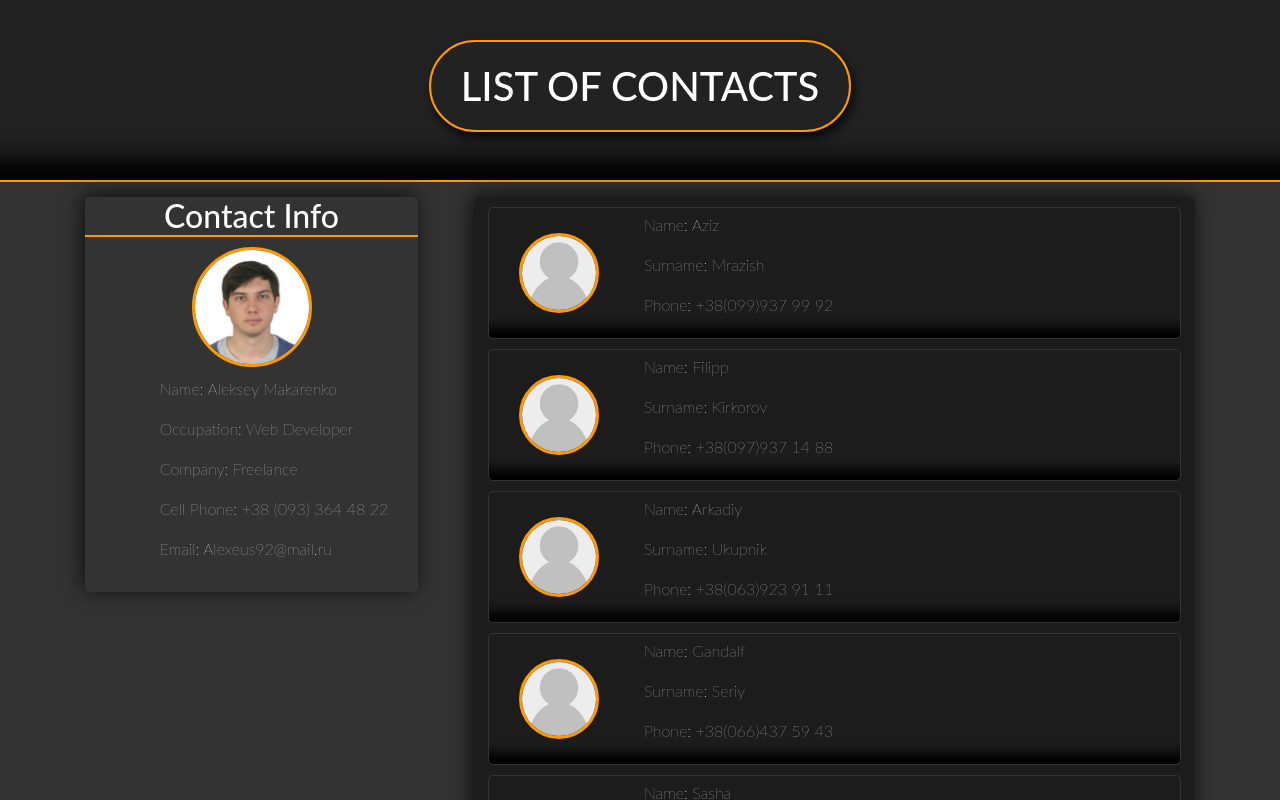
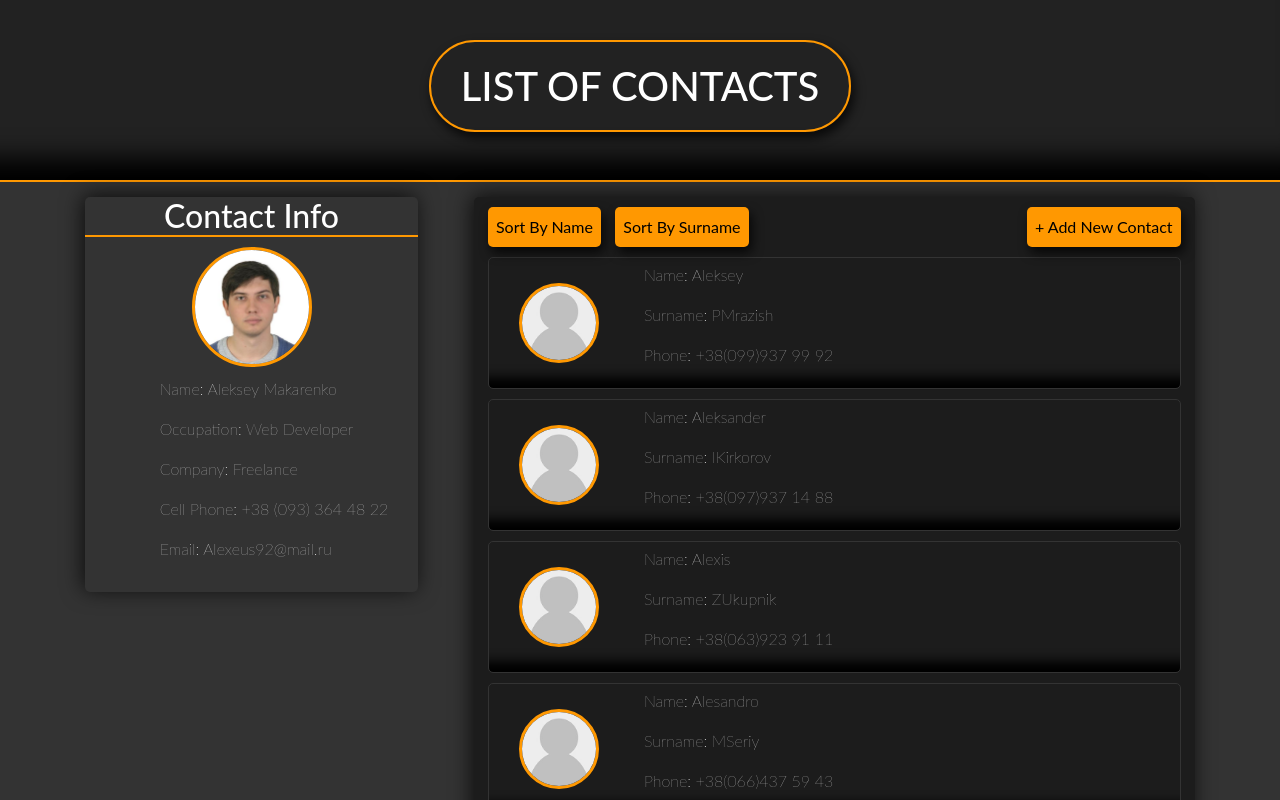
Before and after one commit to AlexxMaker/List_Of_Contacts, a React (Create React App) app: page / in a window 1280 px wide. Shown: the top 800 px of the page. Built offline with nearby package versions, Linux system fonts and the light colour scheme; a web font is replaced by a local one.

Commit message:
Sorting methods added. buttons added, works fine

```diff
--- a/src/AppBody/RightSide/RightSide.css
+++ b/src/AppBody/RightSide/RightSide.css
@@ -11,3 +11,30 @@
     margin-top: 15px;
     padding-bottom: 15px;
   }
+
+  .sort-button {
+    border-radius: 5px;
+    padding: 8px;
+    background-color: #ff9801;
+    border: none;
+    cursor: pointer;
+    margin-top: 10px;
+    align-self: center;
+    margin-left: 2%;
+    -webkit-box-shadow: 3px 6px 11px 0px rgba(0,0,0,0.75);
+    -moz-box-shadow: 3px 6px 11px 0px rgba(0,0,0,0.75);
+    box-shadow: 3px 6px 11px 0px rgba(0,0,0,0.75);
+    display: inline-block;
+  }
+
+  .sort-button:hover {
+    -webkit-box-shadow: 3px 9px 11px 0px rgba(0,0,0,0.75);
+    -moz-box-shadow: 3px 9px 11px 0px rgba(0,0,0,0.75);
+    box-shadow: 3px 9px 11px 0px rgba(0,0,0,0.75);
+    background-color: #ffa620;
+  }
+
+  .add-contact {
+    float: right;
+    margin-right: 2%;
+  }
--- a/src/AppBody/RightSide/RightSide.js
+++ b/src/AppBody/RightSide/RightSide.js
@@ -5,11 +5,11 @@ import ContactCard from '../../ContactCard/ContactCard.js'
 class rightSide extends Component {
     state = {
         contacts: [
-            {id: '1', name: 'Aziz', surname: 'Mrazish', phone: '+38(099)937 99 92'},
-            {id: '2', name: 'Filipp', surname: 'Kirkorov', phone: '+38(097)937 14 88'},
-            {id: '3', name: 'Arkadiy', surname: 'Ukupnik', phone: '+38(063)923 91 11'},
-            {id: '4', name: 'Gandalf', surname: 'Seriy', phone: '+38(066)437 59 43'},
-            {id: '5', name: 'Sasha', surname: 'Beliy', phone: '+38(073)927 19 93'}
+            {id: '1', name: 'Aleksey', surname: 'PMrazish', phone: '+38(099)937 99 92'},
+            {id: '2', name: 'Aleksander', surname: 'IKirkorov', phone: '+38(097)937 14 88'},
+            {id: '3', name: 'Alexis', surname: 'ZUkupnik', phone: '+38(063)923 91 11'},
+            {id: '4', name: 'Alesandro', surname: 'MSeriy', phone: '+38(066)437 59 43'},
+            {id: '5', name: 'Aleale', surname: 'RBeliy', phone: '+38(073)927 19 93'}
         ]
     };
 
@@ -27,6 +27,21 @@ class rightSide extends Component {
             }
 
             if (a.name < b.name) {
+                return -1;
+            }
+            return 0;
+        });
+        this.setState({contacts: contacts});
+    };
+
+    sortBySurname = () => {
+        const contacts = [...this.state.contacts];
+        contacts.sort((a, b) => {
+            if (a.surname > b.surname) {
+                return 1;
+            }
+
+            if (a.surname < b.surname) {
                 return -1;
             }
             return 0;
@@ -53,8 +68,10 @@ class rightSide extends Component {
 
     return (
         <div className="right_side">
+            <button className='sort-button' onClick={() => this.sortByName()}>Sort By Name</button>
+            <button className='sort-button' onClick={() => this.sortBySurname()}>Sort By Surname</button>
+            <button className='sort-button add-contact'>+ Add New Contact</button>
             {contacts}
-            <button onClick={() => this.sortByName()}>Click ME!</button>
         </div>
         );
     };
```
